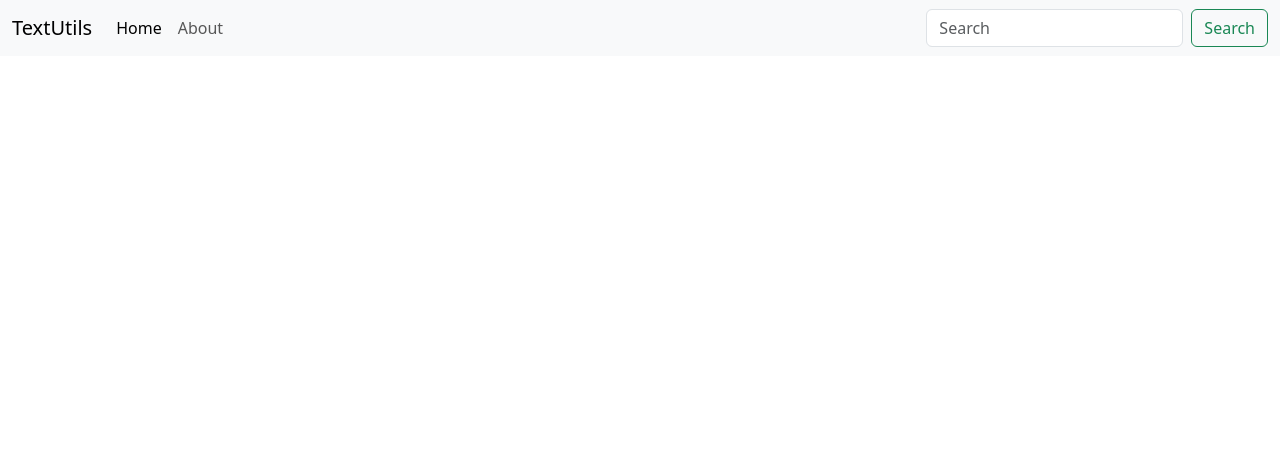
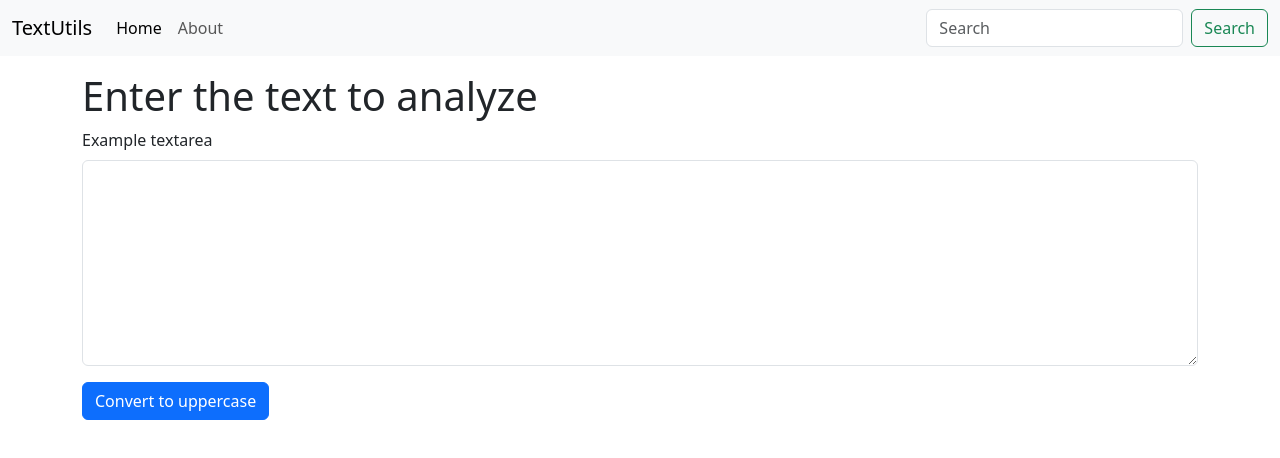
Before and after one commit to umarbsse/textutils, a React (Create React App) app: page / in a window 1280 px wide. Shown: the top 458 px of the page. Built offline with nearby package versions, Linux system fonts and the light colour scheme.

Commit message:
test commit

```diff
--- /dev/null
+++ b/module1.mjs
@@ -0,0 +1,2 @@
+import ui from './module2.mjs'
+console.log(ui);
--- /dev/null
+++ b/module2.mjs
@@ -0,0 +1,5 @@
+const a = "Ali";
+const b="Ahmed";
+const c ="Usman";
+const d="Malik";
+export default c;
--- a/src/App.js
+++ b/src/App.js
@@ -1,30 +1,13 @@
-import logo from './logo.svg';
-let name="Harry";
+import Navbar from "./components/Navbar";
+import TextForm from "./components/TextForm";
+
 function App() {
   return (
     <>
-      <nav className="navbar navbar-expand-lg bg-body-tertiary">
-        <div className="container-fluid">
-          <a className="navbar-brand" href="/">TextUtils</a>
-          <button className="navbar-toggler" type="button" data-bs-toggle="collapse" data-bs-target="#navbarSupportedContent" aria-controls="navbarSupportedContent" aria-expanded="false" aria-label="Toggle navigation">
-            <span className="navbar-toggler-icon"></span>
-          </button>
-          <div className="collapse navbar-collapse" id="navbarSupportedContent">
-            <ul className="navbar-nav me-auto mb-2 mb-lg-0">
-              <li className="nav-item">
-                <a className="nav-link active" aria-current="page" href="/">Home</a>
-              </li>
-              <li className="nav-item">
-                <a className="nav-link" href="/">About</a>
-              </li>
-            </ul>
-            <form className="d-flex" role="search">
-              <input className="form-control me-2" type="search" placeholder="Search" aria-label="Search" />
-              <button className="btn btn-outline-success" type="submit">Search</button>
-            </form>
-          </div>
-        </div>
-      </nav>
+      <Navbar title="TextUtils" aboutTitle="About" />
+      <div className="container my-3">
+        <TextForm heading="Enter the text to analyze" />
+      </div>
     </>
   );
 }
--- /dev/null
+++ b/src/components/Navbar.js
@@ -0,0 +1,37 @@
+import React from 'react'
+import PropTypes from 'prop-types'
+
+export default function Navbar(props) {
+  return (
+    <nav className="navbar navbar-expand-lg bg-body-tertiary">
+        <div className="container-fluid">
+          <a className="navbar-brand" href="/">{props.title}</a>
+          <button className="navbar-toggler" type="button" data-bs-toggle="collapse" data-bs-target="#navbarSupportedContent" aria-controls="navbarSupportedContent" aria-expanded="false" aria-label="Toggle navigation">
+            <span className="navbar-toggler-icon"></span>
+          </button>
+          <div className="collapse navbar-collapse" id="navbarSupportedContent">
+            <ul className="navbar-nav me-auto mb-2 mb-lg-0">
+              <li className="nav-item">
+                <a className="nav-link active" aria-current="page" href="/">Home</a>
+              </li>
+              <li className="nav-item">
+                <a className="nav-link" href="/">{props.aboutTitle}</a>
+              </li>
+            </ul>
+            <form className="d-flex" role="search">
+              <input className="form-control me-2" type="search" placeholder="Search" aria-label="Search" />
+              <button className="btn btn-outline-success" type="submit">Search</button>
+            </form>
+          </div>
+        </div>
+      </nav>
+  )
+}
+Navbar.propTypes = {
+  title: PropTypes.string.isRequired,
+  aboutTitle: PropTypes.string.isRequired,
+};
+Navbar.defaultProps = {
+    title: "My Default Title",
+    aboutTitle: "My About us title here",
+};
--- /dev/null
+++ b/src/components/TextForm.js
@@ -0,0 +1,14 @@
+import React from 'react'
+
+export default function TextForm(props) {
+  return (
+    <div>
+        <h1>{props.heading}</h1>
+        <div className="mb-3">
+            <label htmlFor="exampleFormControlTextarea1" className="form-label">Example textarea</label>
+            <textarea className="form-control" id="exampleFormControlTextarea1" rows="8"></textarea>
+        </div>
+        <button className="btn btn-primary">Convert to uppercase</button>
+    </div>
+  )
+}
```
Also changed, not shown: 1 other file (tests, documents, lock files or other folders).
